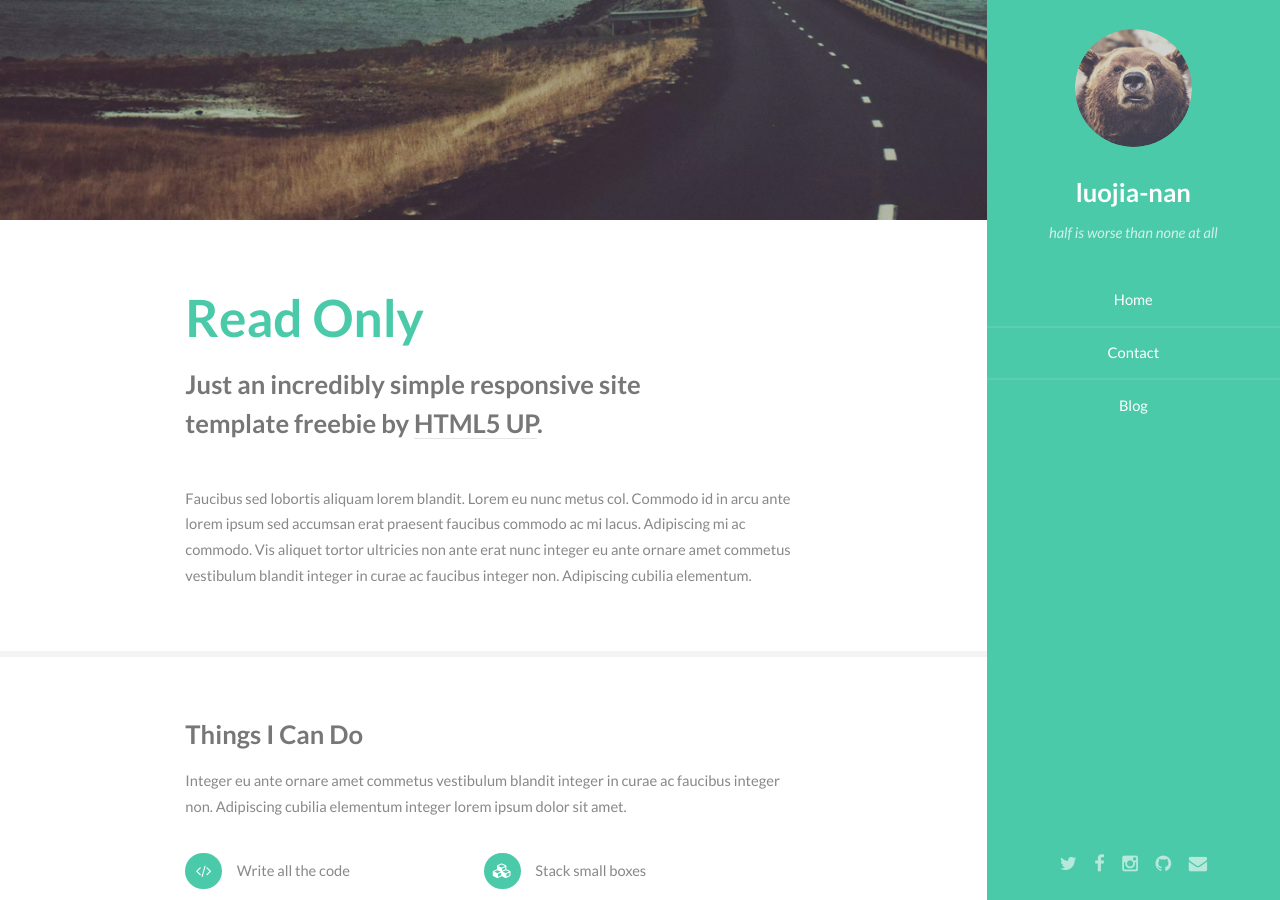
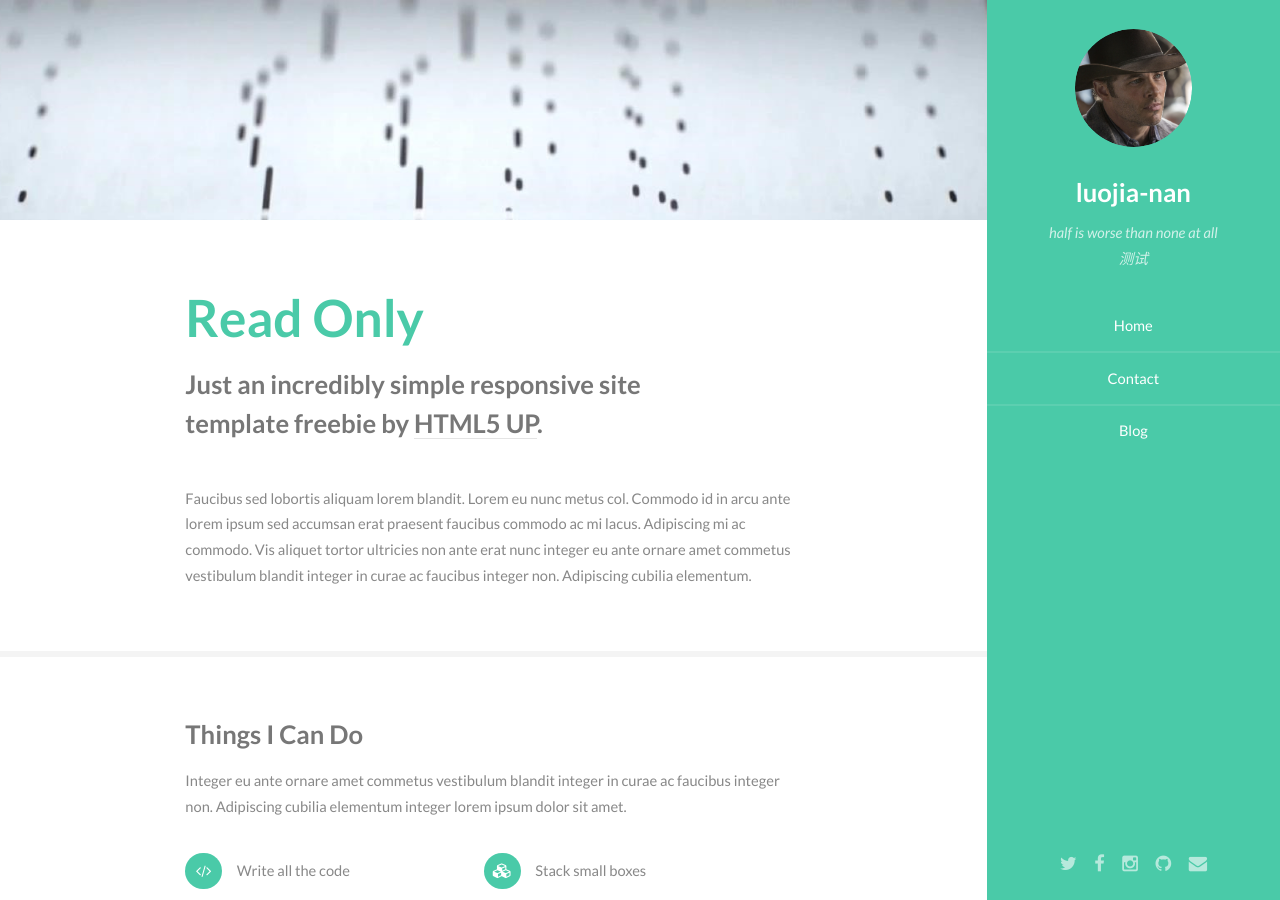
Before and after one commit to luojia-nan/luojia-nan.github.io, a Jekyll site: the page built from index.html, in a window 1280 px wide and 900 px high. Built offline with Jekyll 4.4.1, drawn with Linux system fonts in a browser that asks for light colours.

```diff
--- a/_includes/header.html
+++ b/_includes/header.html
@@ -3,8 +3,8 @@
         <header>
             <span class="image avatar"><img src="{{ site.baseurl }}/images/avatar.jpg" alt="" /></span>
             <h1 id="logo"><a href="{{ site.baseurl }}/">luojia-nan</a></h1>
-            <p>half is worse than none at all
-            </p>
+            <p>half is worse than none at all<br />
+            测试</p>
         </header>
         <nav id="nav">
             <ul>
```
Also changed, not shown: images/avatar.jpg, images/banner.jpg.
